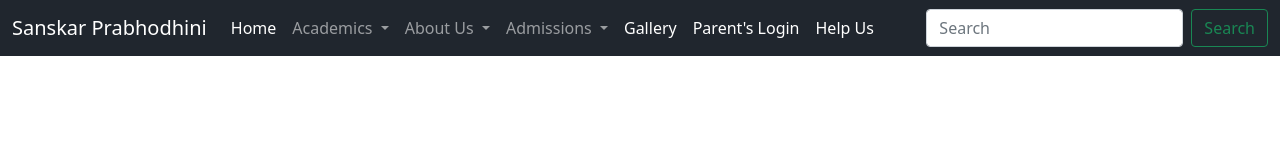
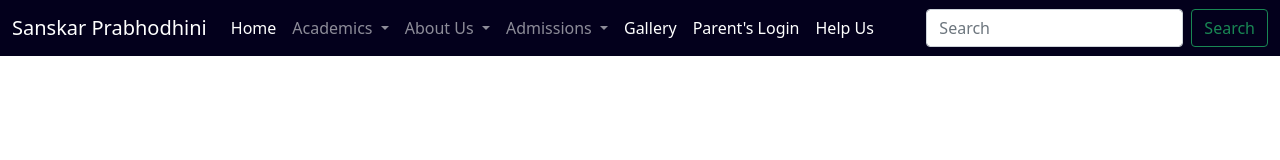
Before and after one commit to ShivamK2002/boot1, a plain HTML site: page index.html in a window 1280 px wide. Drawn offline with nearby package versions, Linux system fonts and the light colour scheme.

Commit message:
second commit

```diff
--- a/index.html
+++ b/index.html
@@ -15,7 +15,7 @@
 
 <body>
 
-    <nav class="navbar navbar-expand-lg navbar-dark" style=background:#20262E;>
+    <nav class="navbar navbar-expand-lg navbar-dark" style=background:#03001C;>
         <div class="container-fluid">
             <a class="navbar-brand" href="#">Sanskar Prabhodhini</a>
             <button class="navbar-toggler" type="button" data-bs-toggle="collapse"
```
